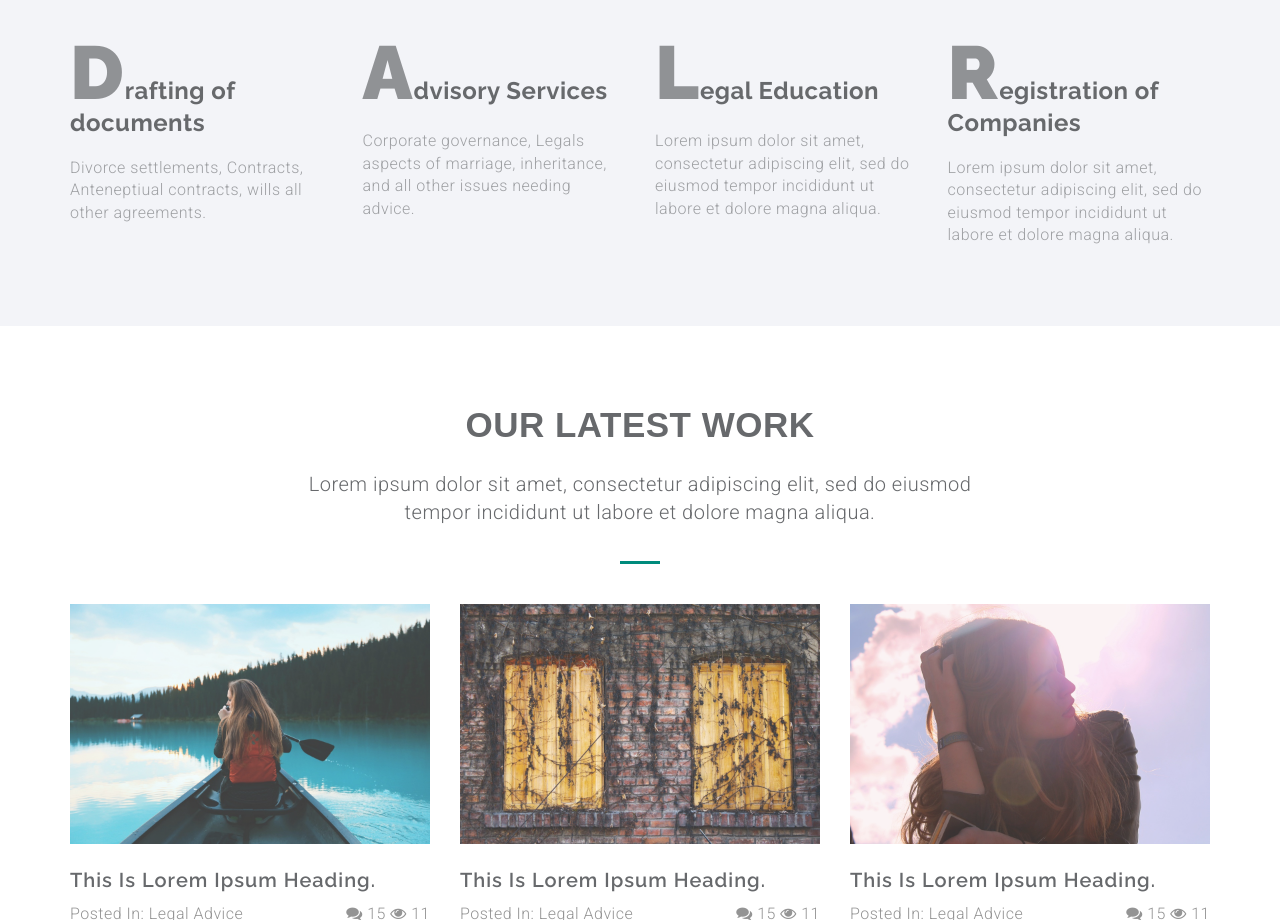
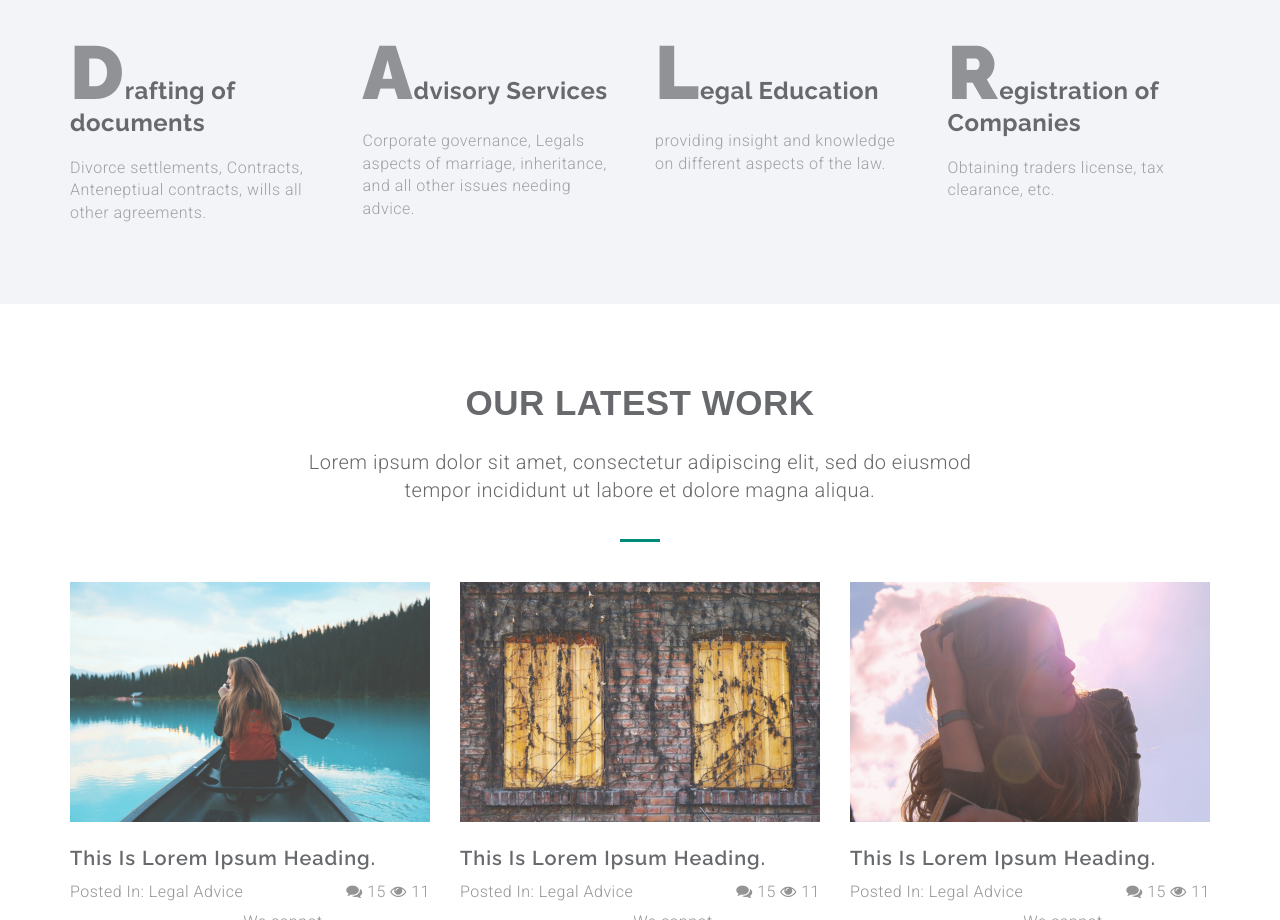
Before and after one commit to Imperium-legal-consultants/portfolio, a plain HTML site: page index.html in a window 1280 px wide. Shown: the part 1260-2180 px from the top of the page. Drawn offline with Linux system fonts and the light colour scheme.

Commit message:
Updated services

```diff
--- a/index.html
+++ b/index.html
@@ -147,13 +147,13 @@
           <div class="col-md-3 col-sm-6 col-xs-12">
             <div class="service-item">
               <h3><span>L</span>egal Education</h3>
-              <p>Lorem ipsum dolor sit amet, consectetur adipiscing elit, sed do eiusmod tempor incididunt ut labore et dolore magna aliqua.</p>
+              <p>providing insight and knowledge on different aspects of the law.</p>
             </div>
           </div>
           <div class="col-md-3 col-sm-6 col-xs-12">
             <div class="service-item">
               <h3><span>R</span>egistration of Companies</h3>
-              <p>Lorem ipsum dolor sit amet, consectetur adipiscing elit, sed do eiusmod tempor incididunt ut labore et dolore magna aliqua.</p>
+              <p>Obtaining traders license, tax clearance, etc.</p>
             </div>
           </div>
         </div>
```
